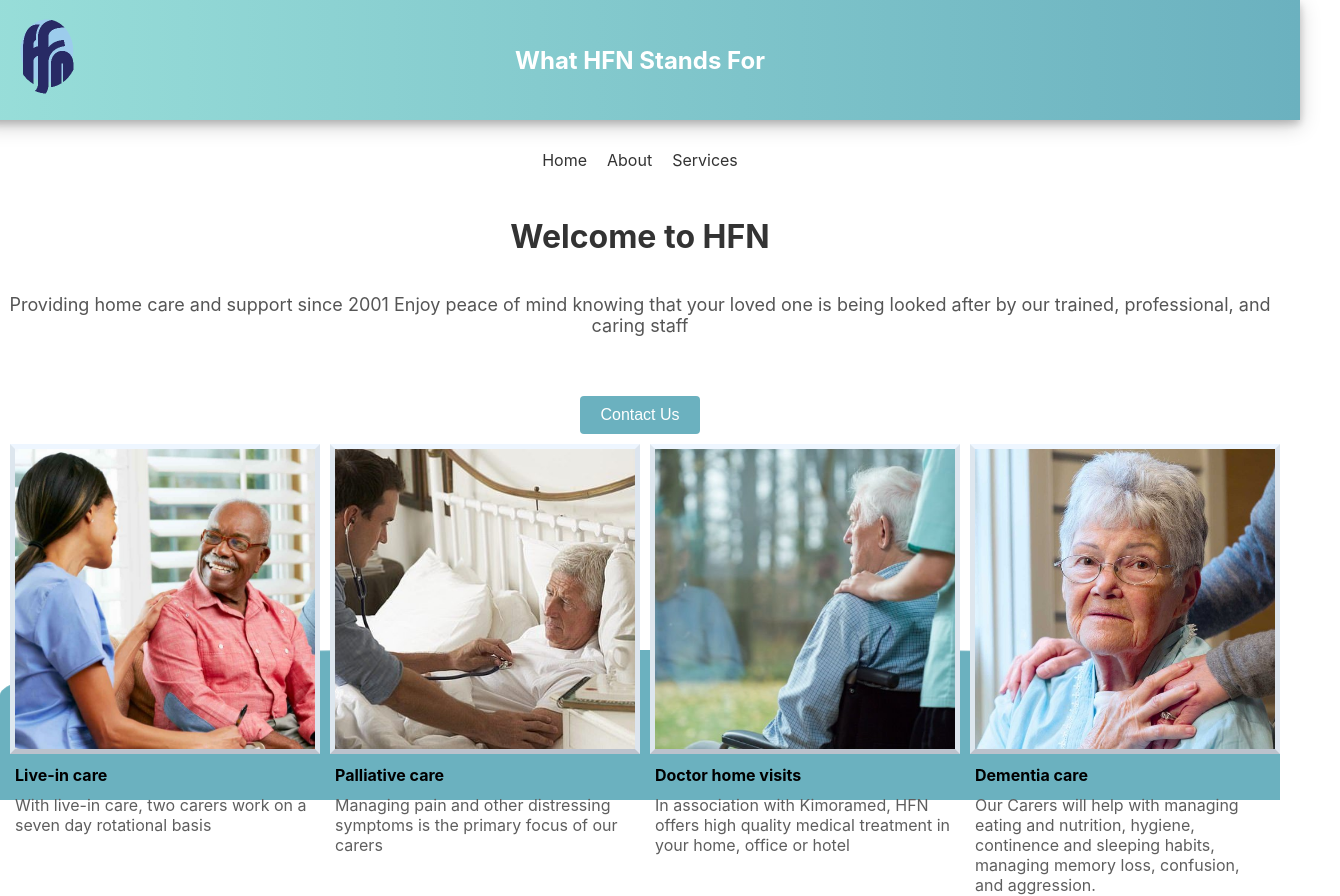
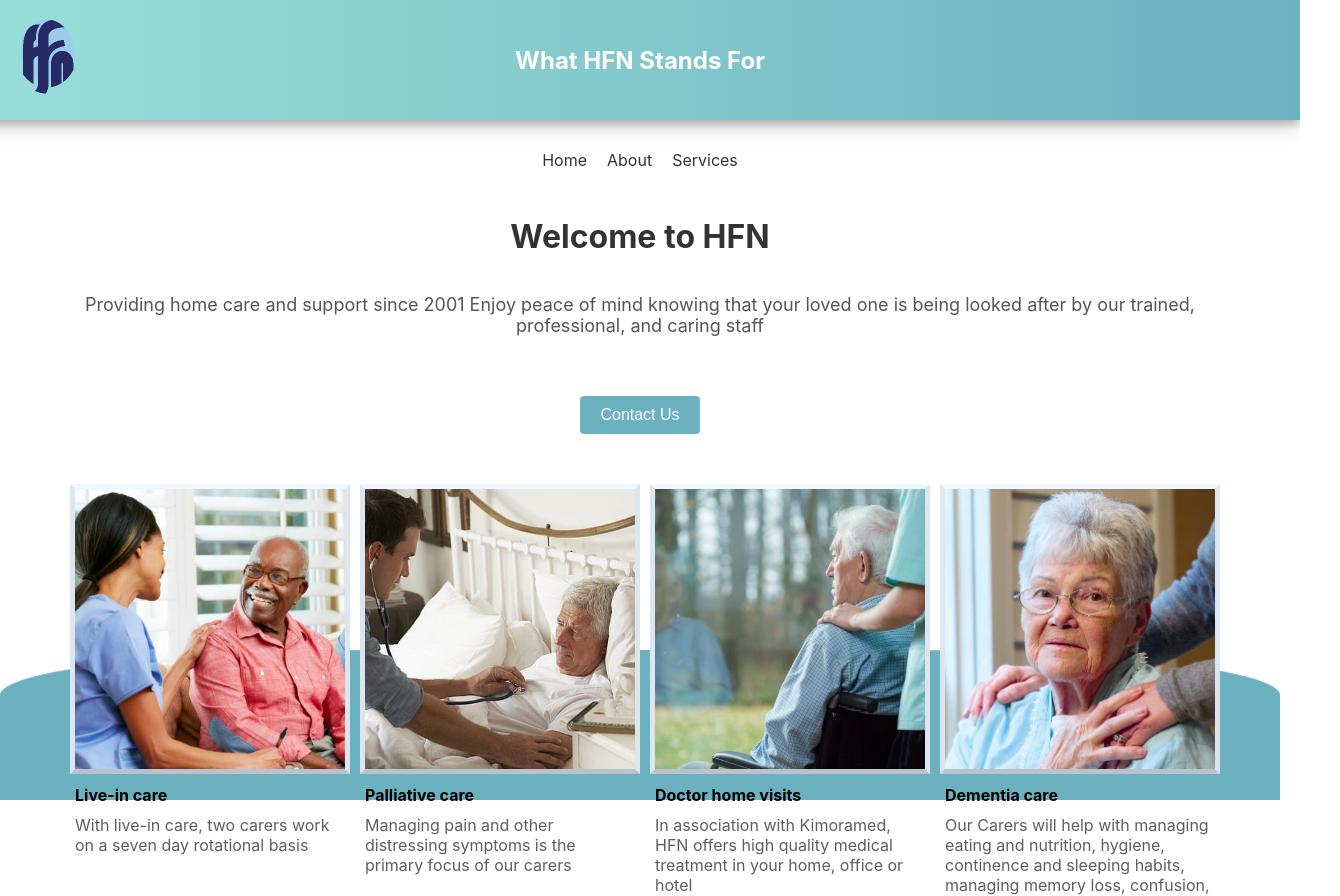
Before and after one commit to katelandcastelin/nursing-agency, a React (Create React App) app: page / in a window 1280 px wide. Shown: the top 896 px of the page, 1340 px wide, since content can reach past the window. Built offline with nearby package versions, Linux system fonts and the light colour scheme.

Commit message:
2e2d04b: feat:service-preview-styling: added styling

```diff
--- a/src/pages/Home.jsx
+++ b/src/pages/Home.jsx
@@ -62,16 +62,17 @@
 `;
 
 const ServicesDisplayContainer = styled.div`
-  width: 300px;
+  width: 25%;
   margin: 10px;
 `;
 
 const ServicesDisplay = styled.div`
-  height: 300px;
+  height: 280px;
 `;
 
 const ServicePreviewContainer = styled.div`
   display: flex;
+  margin: 40px 0 20px 0;
 `;
 
 const ServiceText = styled.div`
```
